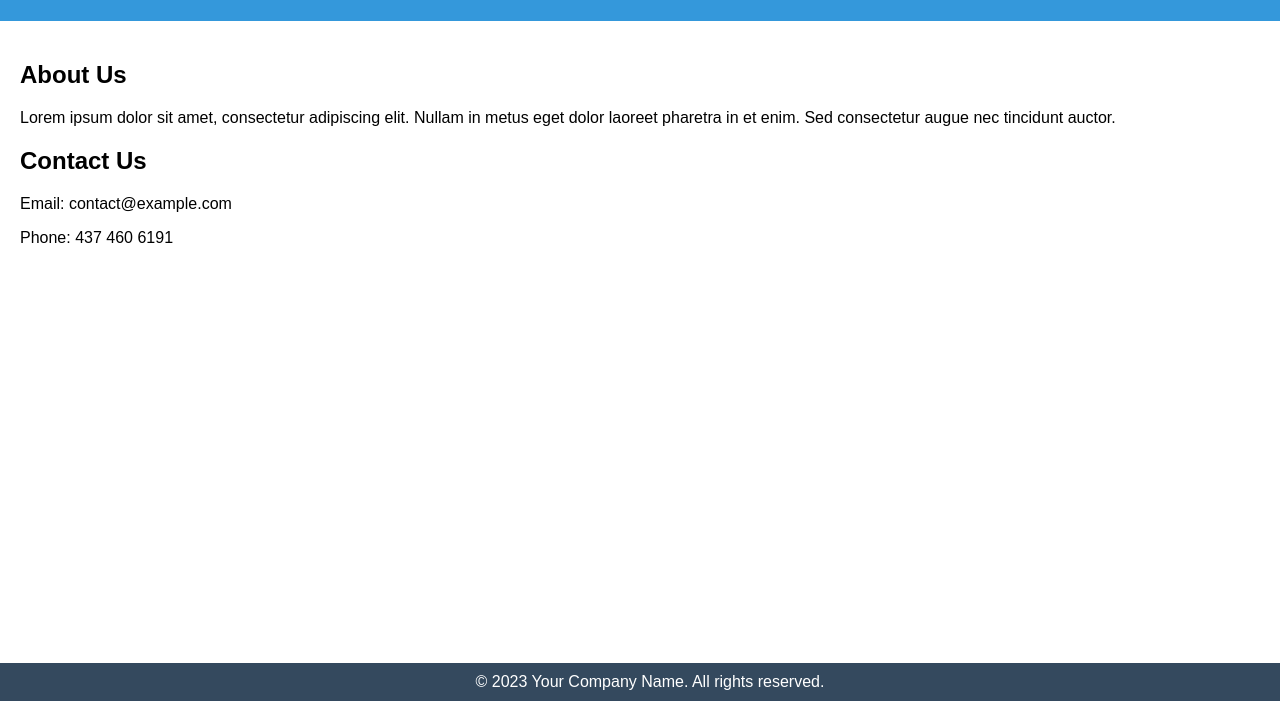
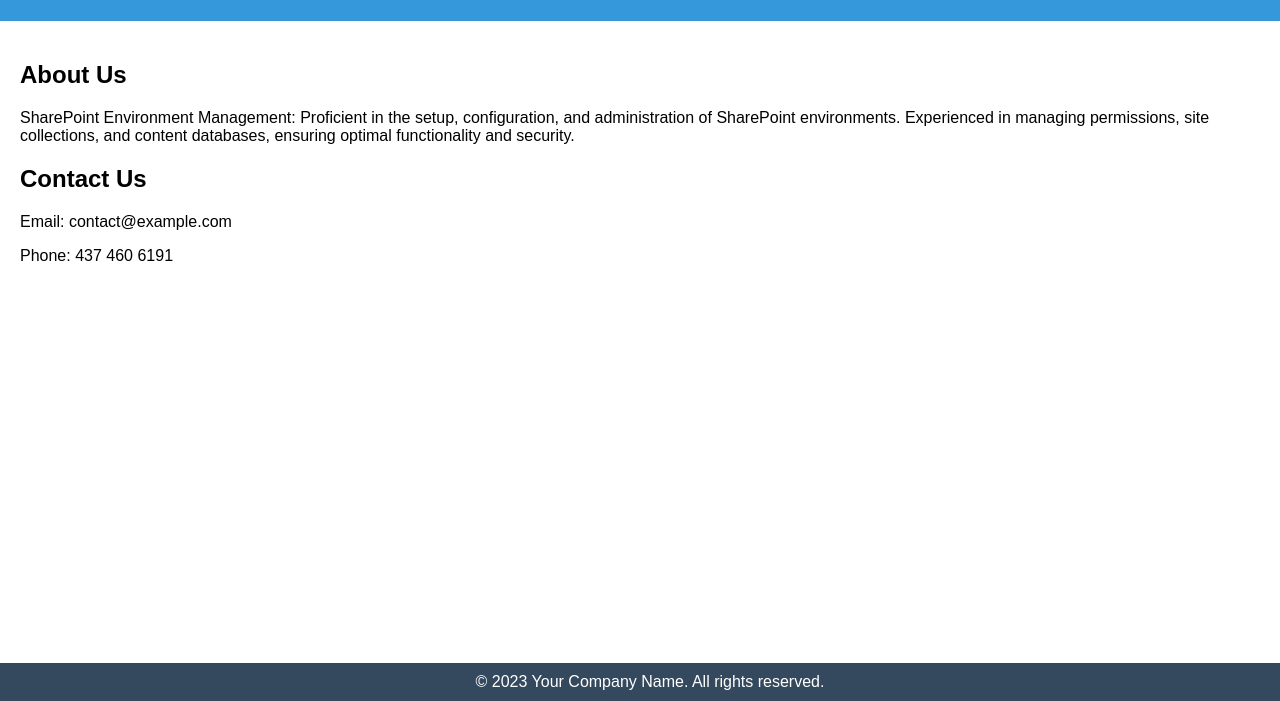
Before and after one commit to RAKIVISHNU/FirstProject, a plain HTML site: page index.html in a window 1280 px wide. Shown: the part 99-800 px from the top of the page. Drawn offline with Linux system fonts and the light colour scheme.

Commit message:
Update index.html
newly added

```diff
--- a/index.html
+++ b/index.html
@@ -34,7 +34,7 @@
     </header>
     <main>
         <h2>About Us</h2>
-        <p>Lorem ipsum dolor sit amet, consectetur adipiscing elit. Nullam in metus eget dolor laoreet pharetra in et enim. Sed consectetur augue nec tincidunt auctor.</p>
+        <p>SharePoint Environment Management: Proficient in the setup, configuration, and administration of SharePoint environments. Experienced in managing permissions, site collections, and content databases, ensuring optimal functionality and security.</p>
 
         <h2>Contact Us</h2>
         <p>Email: contact@example.com</p>
```
